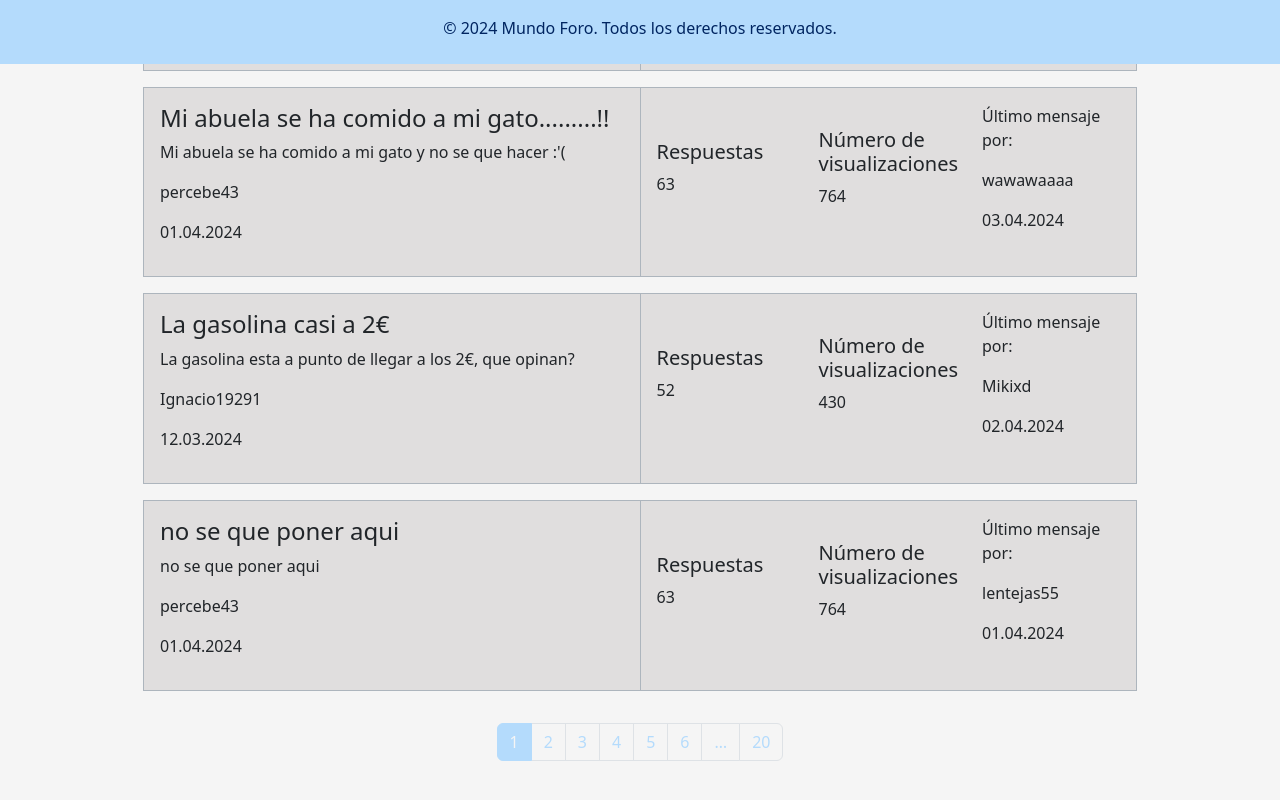
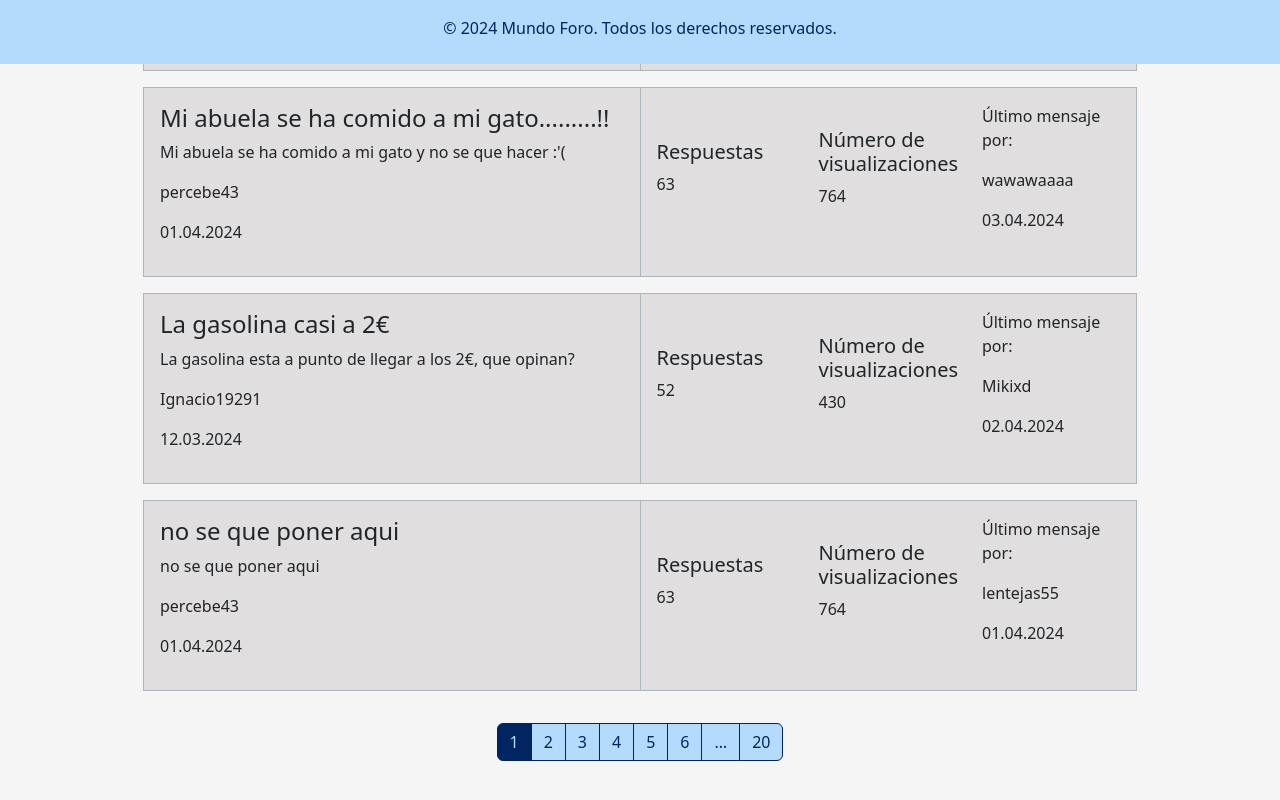
Before and after one commit to Croissanton/IU_Proyecto, a React (Create React App) app in the folder foro-mundo/: page /search in a window 1280 px wide. Shown: the part 736-1536 px from the top of the page. Built offline with nearby package versions, Linux system fonts and the light colour scheme.

Commit message:
indexselector coloring

```diff
--- a/foro-mundo/src/Components/IndexSelector.js
+++ b/foro-mundo/src/Components/IndexSelector.js
@@ -1,5 +1,5 @@
-import React, { useState } from 'react';
-import Pagination from 'react-bootstrap/Pagination';
+import React, { useState } from "react";
+import Pagination from "react-bootstrap/Pagination";
 import { Container } from "react-bootstrap";
 
 function IndexSelector() {
@@ -10,9 +10,12 @@ function IndexSelector() {
   };
 
   return (
-    <Container className='d-flex align-content-lg-center'>
-      <Pagination className='m-auto'>
-        <Pagination.Item active={activePage === 1} onClick={() => handlePageClick(1)}>
+    <Container className="d-flex align-content-lg-center">
+      <Pagination className="m-auto custom-pagination">
+        <Pagination.Item
+          active={activePage === 1}
+          onClick={() => handlePageClick(1)}
+        >
           {1}
         </Pagination.Item>
 
@@ -30,7 +33,10 @@ function IndexSelector() {
         })}
 
         <Pagination.Ellipsis />
-        <Pagination.Item active={activePage === 20} onClick={() => handlePageClick(20)}>
+        <Pagination.Item
+          active={activePage === 20}
+          onClick={() => handlePageClick(20)}
+        >
           {20}
         </Pagination.Item>
       </Pagination>
--- a/foro-mundo/src/scss/custom.scss
+++ b/foro-mundo/src/scss/custom.scss
@@ -9,10 +9,28 @@ $dark: #262626;
 $white: #f5f5f5;
 
 
+.custom-pagination .page-link {
+    color: $secondary;
+    background-color: $primary;
+    border-color: $secondary;
+}
+
+.custom-pagination .page-link:hover {
+    color: $secondary;
+    background-color: $light;
+    border-color: $secondary;
+}
+
+.custom-pagination .page-item.active .page-link {
+    color: $primary;
+    background-color: $secondary;
+    border-color: $secondary;
+}
+
 .custom-link{
-    text-decoration: none; /* Ensures no underline on the link */
-    color: inherit; /* Maintains the default text color */
-    background-color: transparent; /* Default background color */
+    text-decoration: none;
+    color: inherit;
+    background-color: transparent;
 }
 
 .custom-link-container:hover{
```
Also changed, not shown: foro-mundo/src/css/custom.css, 1 other file (tests, documents, lock files or other folders).
